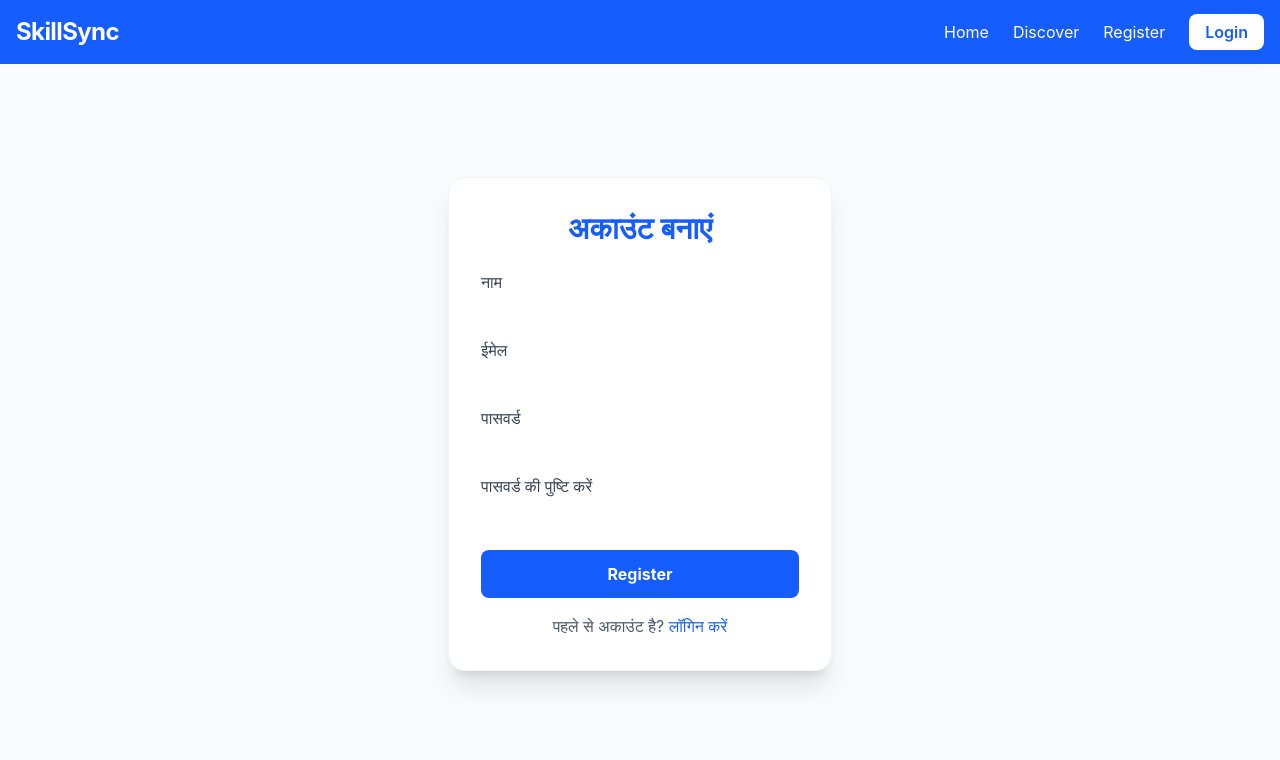
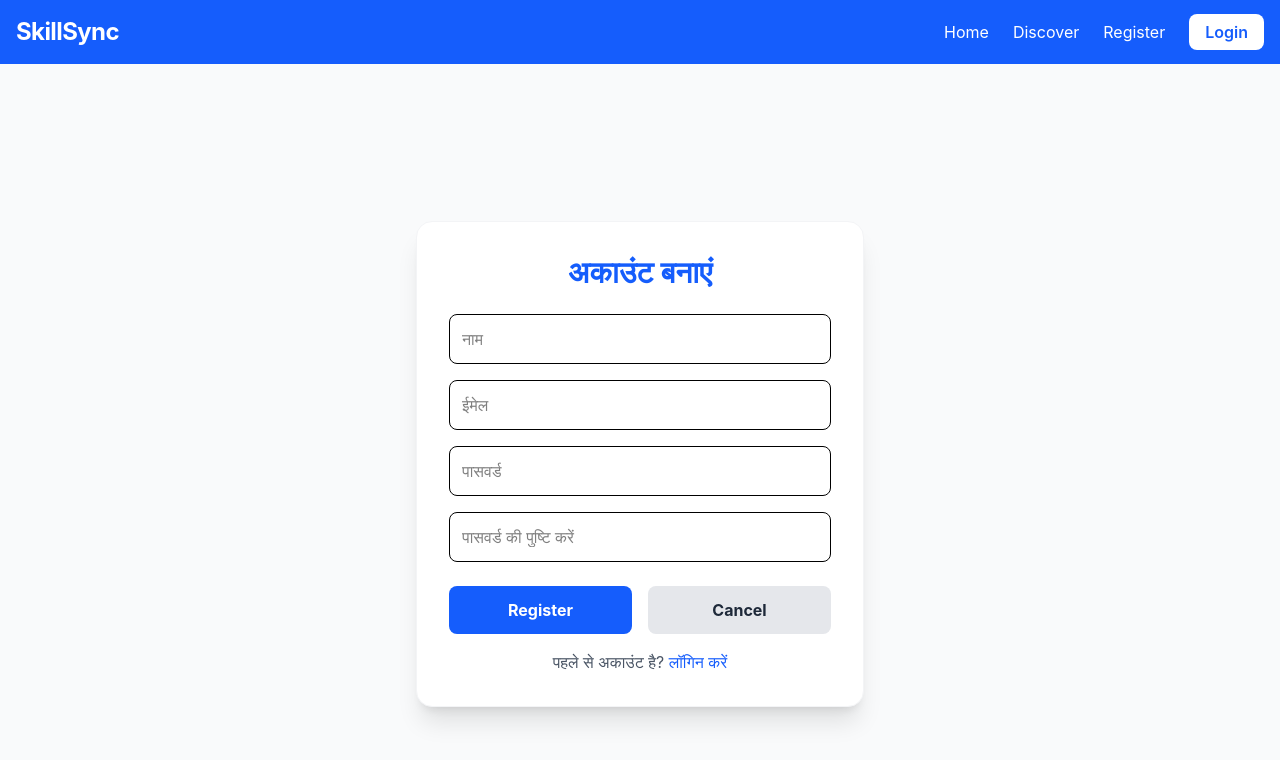
Before and after one commit to conceptEdu/skill-swapping, a React (Vite) app in the folder frontend/: page /register in a window 1280 px wide. Shown: the top 760 px of the page. Built offline with nearby package versions, Linux system fonts and the light colour scheme.

Commit message:
updated on220326at 10 AM

```diff
--- a/frontend/src/screens/LoginScreen.jsx
+++ b/frontend/src/screens/LoginScreen.jsx
@@ -1,69 +1,96 @@
-import React, { useState, useEffect } from 'react';
-import { useNavigate } from 'react-router-dom';
-import { useDispatch, useSelector } from 'react-redux';
+import React, { useState } from 'react';
+import { useNavigate, Link } from 'react-router-dom';
+import { useDispatch } from 'react-redux';
 import axios from 'axios';
 import { setCredentials } from '../slices/authSlice';
 
 const LoginScreen = () => {
   const [email, setEmail] = useState('');
   const [password, setPassword] = useState('');
+  const [successMessage, setSuccessMessage] = useState('');
 
   const navigate = useNavigate();
   const dispatch = useDispatch();
 
-  const { userInfo } = useSelector((state) => state.auth);
-
-  // अगर यूजर पहले से लॉगिन है, तो उसे होम पेज पर भेजें
-  useEffect(() => {
-    if (userInfo) {
-      navigate('/');
-    }
-  }, [navigate, userInfo]);
-
   const submitHandler = async (e) => {
     e.preventDefault();
     try {
-      // बैकएंड API को कॉल करें
       const { data } = await axios.post('/api/users/login', { email, password });
+      dispatch(setCredentials({ ...data }));
 
-      // Redux स्टोर और LocalStorage में डेटा सेव करें
-      dispatch(setCredentials({ ...data }));
-      navigate('/');
+      // ✅ Success message दिखाओ
+      setSuccessMessage("🎉 लॉगिन सफल हुआ! Discover पेज पर जा रहे हैं...");
+
+      // ✅ 2 सेकंड बाद DiscoverScreen पर redirect
+      setTimeout(() => {
+        navigate('/discover');
+      }, 2000);
     } catch (err) {
       alert(err.response?.data?.message || 'लॉगिन विफल रहा');
     }
   };
 
   return (
-    <div className="flex justify-center items-center h-[80vh]">
-      <form onSubmit={submitHandler} className="bg-white p-8 rounded-2xl shadow-xl w-96 border border-gray-100">
-        <h2 className="text-3xl font-bold mb-6 text-center text-blue-600">लॉगिन करें</h2>
+    <div className="flex justify-center items-center min-h-screen bg-gray-50">
+      <form
+        onSubmit={submitHandler}
+        className="bg-white p-8 rounded-2xl shadow-xl w-full max-w-md border border-gray-100"
+      >
+        <h2 className="text-3xl font-bold mb-6 text-center text-blue-600">
+          लॉगिन करें
+        </h2>
+
+        {successMessage && (
+          <div className="mb-4 p-3 bg-green-100 text-green-700 rounded-lg text-center font-medium">
+            {successMessage}
+          </div>
+        )}
 
         <div className="mb-4">
-          <label className="block text-gray-700 font-medium mb-2">ईमेल</label>
           <input
             type="email"
-            placeholder="अपना ईमेल डालें"
+            placeholder="ईमेल"
             className="w-full p-3 border rounded-lg focus:ring-2 focus:ring-blue-400 outline-none"
             value={email}
             onChange={(e) => setEmail(e.target.value)}
+            required
           />
         </div>
 
         <div className="mb-6">
-          <label className="block text-gray-700 font-medium mb-2">पासवर्ड</label>
           <input
             type="password"
-            placeholder="अपना पासवर्ड डालें"
+            placeholder="पासवर्ड"
             className="w-full p-3 border rounded-lg focus:ring-2 focus:ring-blue-400 outline-none"
             value={password}
             onChange={(e) => setPassword(e.target.value)}
+            required
           />
         </div>
 
-        <button type="submit" className="w-full bg-blue-600 text-white py-3 rounded-lg font-bold hover:bg-blue-700 transition duration-300">
-          Sign In
-        </button>
+        {/* ✅ Buttons in two columns */}
+        <div className="grid grid-cols-2 gap-4 mt-6">
+          <button
+            type="submit"
+            className="bg-blue-600 text-white py-3 rounded-lg font-bold hover:bg-blue-700 transition"
+          >
+            Sign In
+          </button>
+          <button
+            type="button"
+            onClick={() => navigate('/register')}
+            className="bg-gray-200 text-gray-800 py-3 rounded-lg font-bold hover:bg-gray-300 transition"
+          >
+            Register
+          </button>
+        </div>
+
+        <p className="mt-4 text-center text-gray-600">
+          पासवर्ड भूल गए?{" "}
+          <Link to="/forgot" className="text-blue-600 hover:underline">
+            Reset करें
+          </Link>
+        </p>
       </form>
     </div>
   );
--- a/frontend/src/screens/RegisterScreen.jsx
+++ b/frontend/src/screens/RegisterScreen.jsx
@@ -1,6 +1,6 @@
-import React, { useState, useEffect } from 'react';
+import React, { useState } from 'react';
 import { useNavigate, Link } from 'react-router-dom';
-import { useDispatch, useSelector } from 'react-redux';
+import { useDispatch } from 'react-redux';
 import axios from 'axios';
 import { setCredentials } from '../slices/authSlice';
 
@@ -9,24 +9,15 @@ const RegisterScreen = () => {
   const [email, setEmail] = useState('');
   const [password, setPassword] = useState('');
   const [confirmPassword, setConfirmPassword] = useState('');
+  const [successMessage, setSuccessMessage] = useState('');
 
   const navigate = useNavigate();
   const dispatch = useDispatch();
-  const { userInfo } = useSelector((state) => state.auth);
-
-  useEffect(() => {
-    if (userInfo) {
-      console.log("✅ Already logged in, redirecting...");
-      navigate('/');
-    }
-  }, [navigate, userInfo]);
 
   const submitHandler = async (e) => {
     e.preventDefault();
-    console.log("➡️ Step 1: Form submitted", { name, email, password, confirmPassword });
 
     if (password !== confirmPassword) {
-      console.error("❌ Step 2: Passwords do not match");
       alert("पासवर्ड मैच नहीं हो रहे हैं");
       return;
     }
@@ -34,60 +25,109 @@ const RegisterScreen = () => {
     try {
       const baseURL = import.meta.env.VITE_API_URL?.replace(/\/$/, "");
       if (!baseURL) {
-        console.error("❌ Step 3: VITE_API_URL missing");
         alert("Frontend .env में VITE_API_URL missing है");
         return;
       }
-      console.log("✅ Step 3: Base URL =", baseURL);
 
       const endpoint = `${baseURL}/api/users/register`;
-      console.log("➡️ Step 4: Sending request to", endpoint);
-
       const { data } = await axios.post(endpoint, { name, email, password });
-      console.log("✅ Step 5: Response received", data);
 
       dispatch(setCredentials({ ...data }));
-      console.log("✅ Step 6: Credentials saved in Redux");
 
-      navigate('/');
-      console.log("✅ Step 7: Redirected to home");
+      // ✅ Success message दिखाओ
+      setSuccessMessage("🎉 अकाउंट सफलतापूर्वक बना लिया गया है! अब लॉगिन करें।");
+
+      // ✅ 2 सेकंड बाद LoginScreen पर redirect
+      setTimeout(() => {
+        navigate('/login');
+      }, 2000);
     } catch (err) {
-      console.error("❌ Step 4 Error:", err.response?.status, err.response?.data || err.message);
       alert(`Error: ${err.response?.data?.message || err.message}`);
     }
   };
 
   return (
-    <div className="flex justify-center items-center min-h-[90vh]">
-      <form onSubmit={submitHandler} className="bg-white p-8 rounded-2xl shadow-xl w-96 border border-gray-100">
-        <h2 className="text-3xl font-bold mb-6 text-center text-blue-600">अकाउंट बनाएं</h2>
+    <div className="flex justify-center items-center min-h-screen bg-gray-50">
+      <form
+        onSubmit={submitHandler}
+        className="bg-white p-8 rounded-2xl shadow-xl w-full max-w-md border border-gray-100"
+      >
+        <h2 className="text-3xl font-bold mb-6 text-center text-blue-600">
+          अकाउंट बनाएं
+        </h2>
+
+        {successMessage && (
+          <div className="mb-4 p-3 bg-green-100 text-green-700 rounded-lg text-center font-medium">
+            {successMessage}
+          </div>
+        )}
 
         <div className="mb-4">
-          <label className="block text-gray-700 font-medium mb-1">नाम</label>
-          <input type="text" value={name} onChange={(e) => setName(e.target.value)} required />
+          <input
+            type="text"
+            placeholder="नाम"
+            value={name}
+            onChange={(e) => setName(e.target.value)}
+            required
+            className="w-full p-3 border rounded-lg focus:ring-2 focus:ring-blue-400 outline-none"
+          />
         </div>
 
         <div className="mb-4">
-          <label className="block text-gray-700 font-medium mb-1">ईमेल</label>
-          <input type="email" value={email} onChange={(e) => setEmail(e.target.value)} required />
+          <input
+            type="email"
+            placeholder="ईमेल"
+            value={email}
+            onChange={(e) => setEmail(e.target.value)}
+            required
+            className="w-full p-3 border rounded-lg focus:ring-2 focus:ring-blue-400 outline-none"
+          />
         </div>
 
         <div className="mb-4">
-          <label className="block text-gray-700 font-medium mb-1">पासवर्ड</label>
-          <input type="password" value={password} onChange={(e) => setPassword(e.target.value)} required />
+          <input
+            type="password"
+            placeholder="पासवर्ड"
+            value={password}
+            onChange={(e) => setPassword(e.target.value)}
+            required
+            className="w-full p-3 border rounded-lg focus:ring-2 focus:ring-blue-400 outline-none"
+          />
         </div>
 
         <div className="mb-6">
-          <label className="block text-gray-700 font-medium mb-1">पासवर्ड की पुष्टि करें</label>
-          <input type="password" value={confirmPassword} onChange={(e) => setConfirmPassword(e.target.value)} required />
+          <input
+            type="password"
+            placeholder="पासवर्ड की पुष्टि करें"
+            value={confirmPassword}
+            onChange={(e) => setConfirmPassword(e.target.value)}
+            required
+            className="w-full p-3 border rounded-lg focus:ring-2 focus:ring-blue-400 outline-none"
+          />
         </div>
 
-        <button type="submit" className="w-full bg-blue-600 text-white py-3 rounded-lg font-bold hover:bg-blue-700 transition">
-          Register
-        </button>
+        {/* ✅ Buttons in two columns */}
+        <div className="grid grid-cols-2 gap-4 mt-6">
+          <button
+            type="submit"
+            className="bg-blue-600 text-white py-3 rounded-lg font-bold hover:bg-blue-700 transition"
+          >
+            Register
+          </button>
+          <button
+            type="button"
+            onClick={() => navigate('/')}
+            className="bg-gray-200 text-gray-800 py-3 rounded-lg font-bold hover:bg-gray-300 transition"
+          >
+            Cancel
+          </button>
+        </div>
 
         <p className="mt-4 text-center text-gray-600">
-          पहले से अकाउंट है? <Link to="/login" className="text-blue-600 hover:underline">लॉगिन करें</Link>
+          पहले से अकाउंट है?{" "}
+          <Link to="/login" className="text-blue-600 hover:underline">
+            लॉगिन करें
+          </Link>
         </p>
       </form>
     </div>
```
